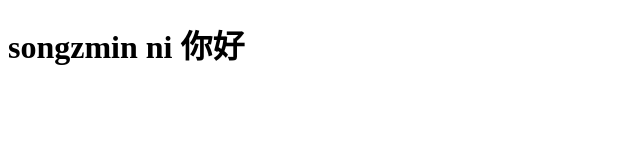
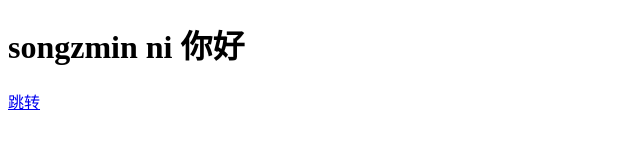
Before and after one commit to songzmin/songzmin.github.io, a plain HTML site: page index.html in a window 1280 px wide. Shown: the full height of the page, 0-640 px from the left. Drawn offline with Linux system fonts and the light colour scheme.

Commit message:
third commit

```diff
--- a/index.html
+++ b/index.html
@@ -7,5 +7,6 @@
 </head>
 <body>
     <h1>songzmin ni 你好</h1>
+    <a href="test.html">跳转</a>
 </body>
 </html>
```
